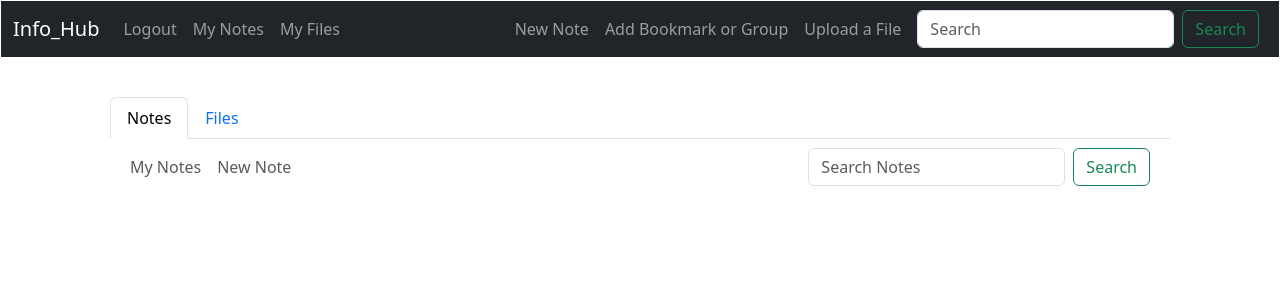
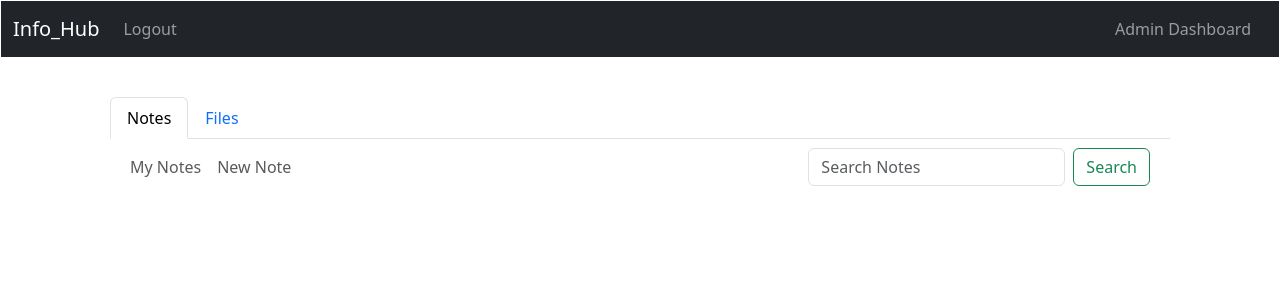
Before and after one commit to Willmo103/Flask-Notes-API-Docker, a Flask app: page / in a window 1280 px wide. Shown: the top 300 px of the page. Run offline with Flask 3, Linux system fonts and the light colour scheme; the visitor is signed in with stand-in values (Sample User, id 1); data that the repository does not hold is empty; parts of the project's set-up code (start-up, migrations or seed data) failed here and were passed over; some libraries are stand-ins or nearby versions.

Commit message:
UI Updates Done, Pulling

```diff
--- a/app/templates/base.html
+++ b/app/templates/base.html
@@ -27,14 +27,6 @@
                     <li class="nav-item">
                         <a class="nav-link" href="{{ url_for('routes.logout') }}">Logout</a>
                     </li>
-                    <li class="nav-item">
-                        <a class="nav-link" href="{{ url_for('routes.get_user_notes', user_id=current_user.id) }}">My
-                            Notes</a>
-                    </li>
-                    <li>
-                        <a class="nav-link" href="{{ url_for('routes.get_user_files', user_id=current_user.id) }}">My
-                            Files</a>
-                    </li>
                 </ul>
                 {% else %}
                 <ul class="navbar-nav me-auto mb-2 mb-md-0">
@@ -47,26 +39,13 @@
                     {% endif %}
                 </ul>
                 <ul class="navbar-nav me-2 mb-2 mb-md-0">
+                    {% if current_user.is_admin() %}
                     <li class="nav-item">
-                        <a class="nav-link" href="{{ url_for('routes.add_note') }}">New Note</a>
+
+                        <a class="nav-link" href="#">Admin Dashboard</a>
                     </li>
-                    <li class="nav-item">
-                        <a class="nav-link" data-bs-toggle="modal" data-bs-target="#addBookmarkOrGroupModal" href="#">
-                            Add Bookmark or Group
-                        </a>
-                    </li>
-                    <li>
-                        <a type="nav-link" class="nav-link" data-bs-toggle="modal" data-bs-target="#fileUploadModal"
-                            href="">
-                            Upload a File
-                        </a>
-                    </li>
+                    {% endif %}
                 </ul>
-                <form class="d-flex me-2" action="{{ url_for('routes.search_notes') }}" method="POST">
-                    <input class="form-control me-2" type="search" name="search_term" placeholder="Search"
-                        aria-label="Search">
-                    <button class="btn btn-outline-success" type="submit">Search</button>
-                </form>
             </div>
         </div>
     </nav>
@@ -133,7 +112,6 @@
                 height: 200px;
             }
         }
-
     </style>
     <!-- Add Bookmark Modal -->
     <div class="modal fade" id="addBookmarkOrGroupModal" tabindex="-1" aria-labelledby="addBookmarkModalLabel"
--- a/app/templates/file_search_results.html
+++ b/app/templates/file_search_results.html
@@ -8,7 +8,7 @@
             {% else %}
             <h3>Search results for: "{{ search_term }}"</h3>
             {% endif %}
-            <div class="tab-pane fade" id="files" role="tabpanel" aria-labelledby="files-tab">
+            <div class="tab-pane fade show active" id="files" role="tabpanel" aria-labelledby="files-tab">
                 <nav class="navbar navbar-expand-md mb-4">
                     <div class="container-fluid">
                         <div class="collapse navbar-collapse" id="navbarCollapse">
```
Also changed, not shown: app/templates/admin.html (added).
